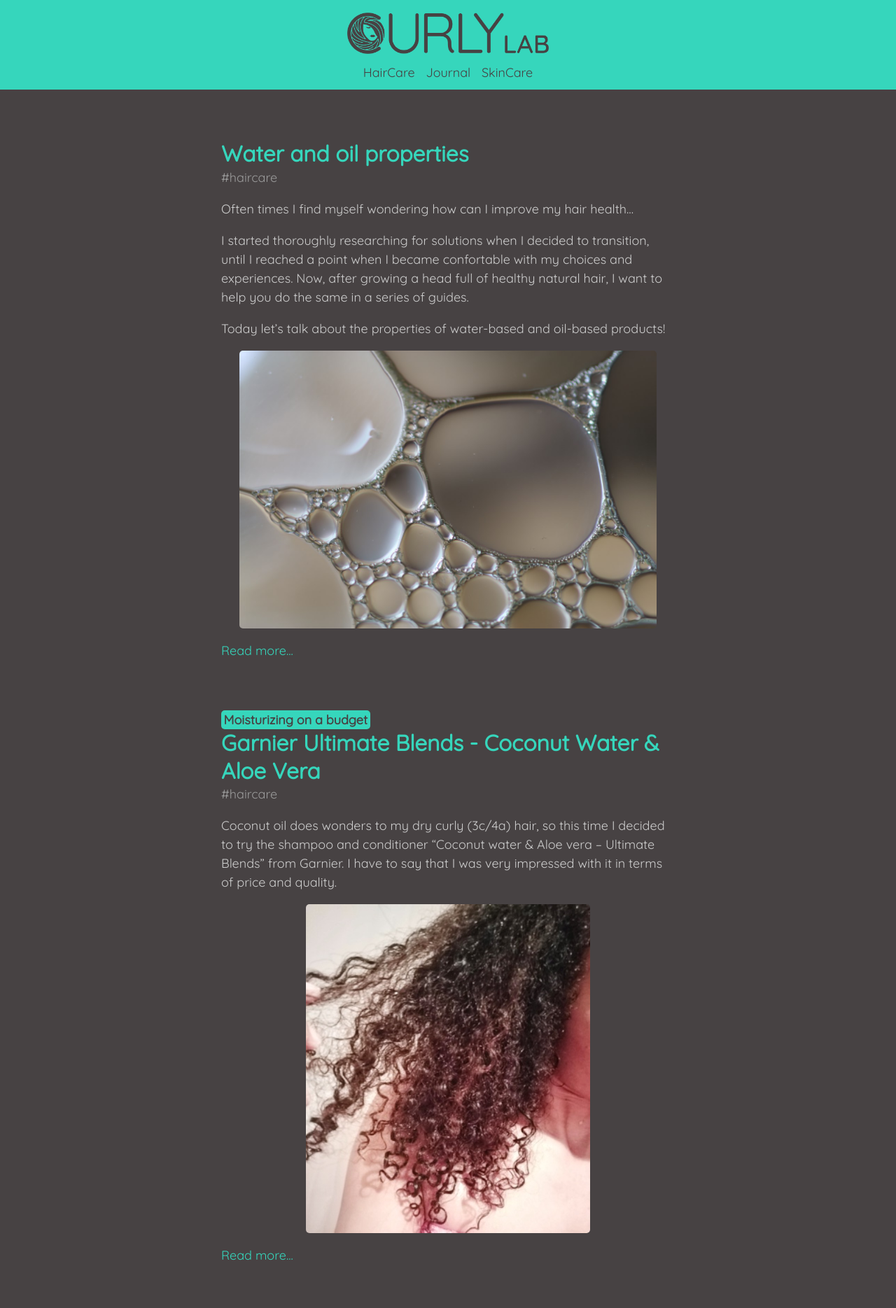
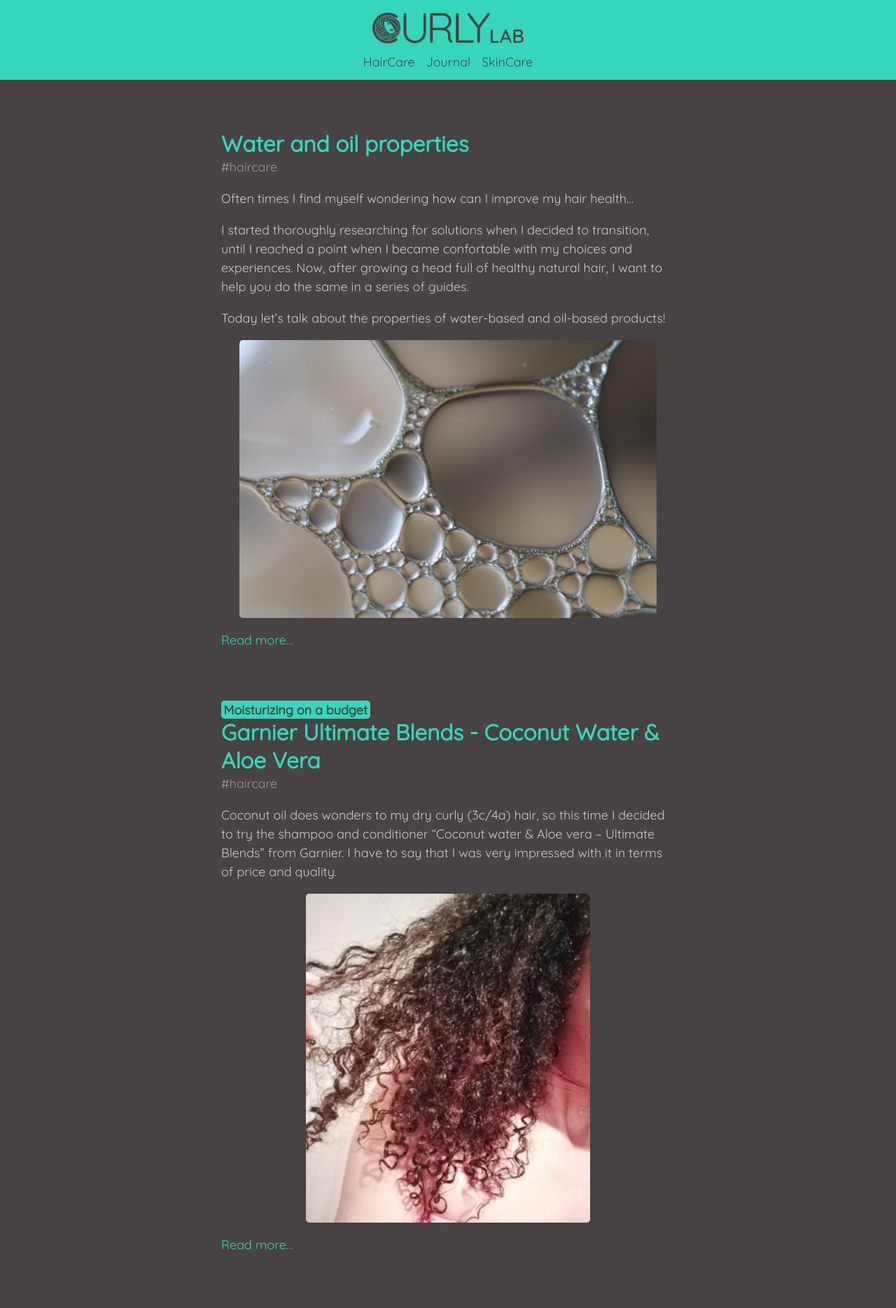
Before and after one commit to curlylab/curlylab.github.io, a Jekyll site: the page built from index.html, in a window 1280 px wide. Shown: the top 1869 px of the page at 70% size. Built offline with Jekyll 4.4.1, drawn with Linux system fonts in a browser that asks for light colours; the list of posts is cut into pages by our own code.

Commit message:
Update hyde.css

```diff
--- a/public/css/hyde.css
+++ b/public/css/hyde.css
@@ -118,7 +118,7 @@
   display: inline-block; /* AQUI */
 }
 .sidebar-img {
-  width: 16rem;
+  width: 12rem;
   margin-bottom: 0;
 }
 
```
